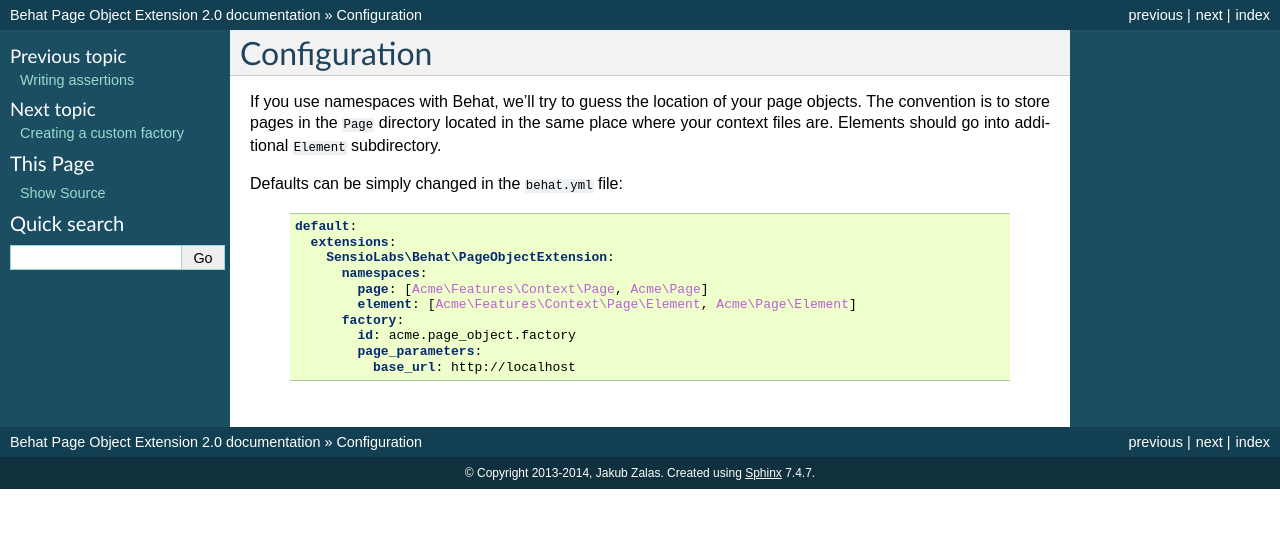
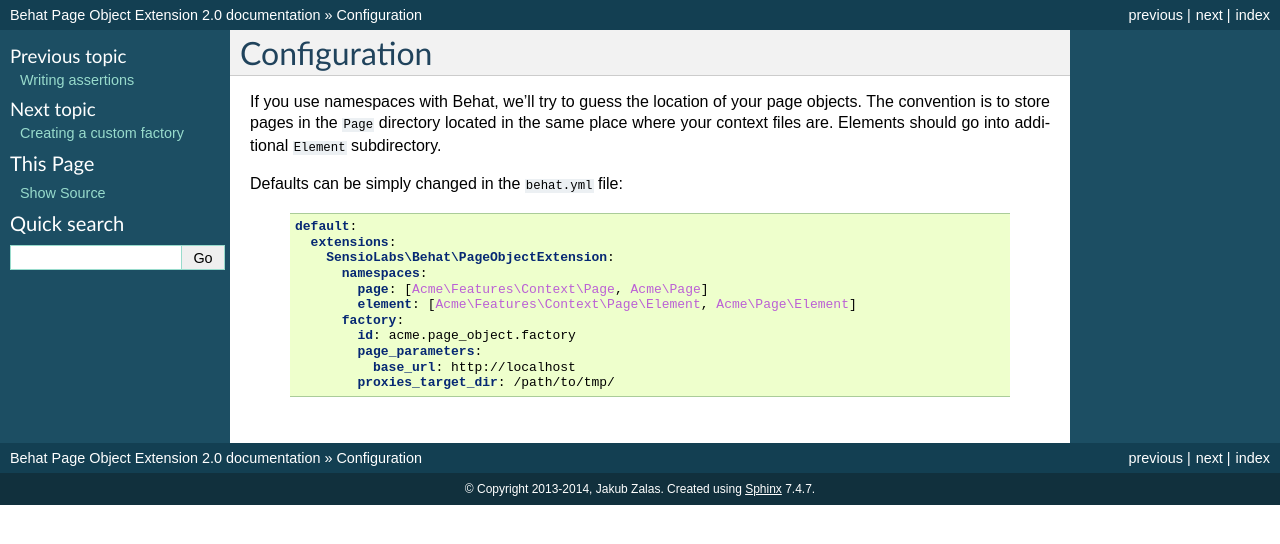
Before and after one commit to sensiolabs/BehatPageObjectExtension, a Sphinx documentation site: the page built from doc/guide/configuration.rst, in a window 1280 px wide. Shown: the top 544 px of the page. Built offline with Sphinx 7.4.7, drawn with Linux system fonts in a browser that asks for light colours.

Commit message:
Document the proxies_target_dir factory config

```diff
--- a/doc/guide/configuration.rst
+++ b/doc/guide/configuration.rst
@@ -20,3 +20,4 @@ Defaults can be simply changed in the ``behat.yml`` file:
                 id: acme.page_object.factory
                 page_parameters:
                   base_url: http://localhost
+                proxies_target_dir: /path/to/tmp/
```
